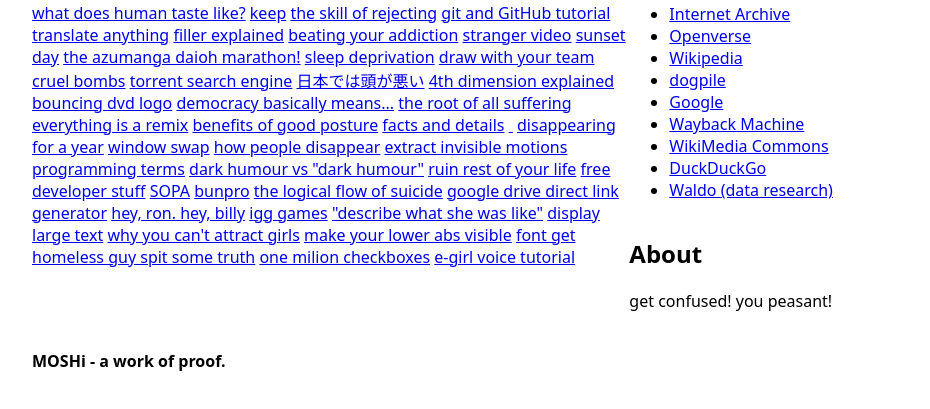
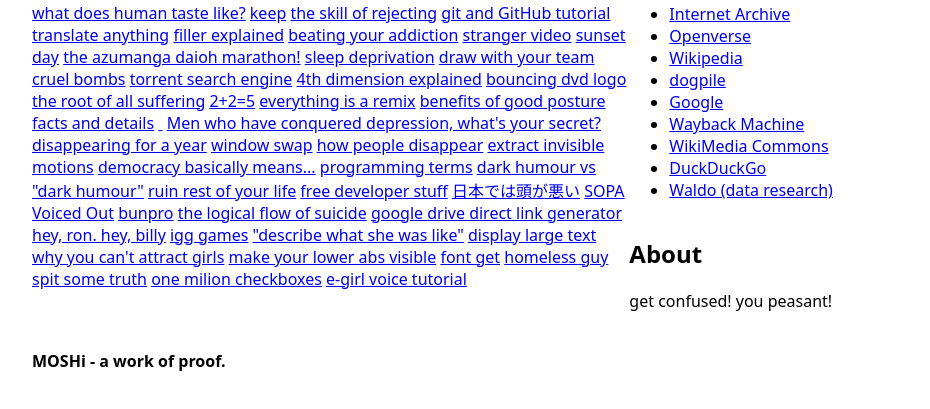
Before and after one commit to ppzh0/MOSHi, a plain HTML site: page index.html in a window 1280 px wide. Shown: the part 171-580 px from the top of the page, without its empty margins (160-1090 px from the left). Drawn offline with Linux system fonts and the light colour scheme; a web font is replaced by a local one.

Commit message:
add 4 links

```diff
--- a/index.html
+++ b/index.html
@@ -31,24 +31,27 @@
             <a href="https://excalidraw.com/" target="_blank">draw with your team</a>
             <a href="https://youtu.be/SHZAaGidUbg?si=IBf7X0Ze7kBRznIT" target="_blank">cruel bombs</a>
             <a href="https://1337x.to/" target="_blank">torrent search engine</a>
-            <a href="https://youtu.be/hz8JFMkui14?si=JCJ_iz1HeK9SsWv3" target="_blank">日本では頭が悪い</a>
             <a href="https://youtu.be/eGguwYPC32I?si=98tdJpstdU3efcnD" target="_blank">4th dimension explained</a>
             <a href="https://bouncingdvdlogo.com/" target="_blank">bouncing dvd logo</a>
-            <a href="https://youtu.be/QFgcqB8-AxE?si=q-qry9_4u2LNI6vY" target="_blank">democracy basically means...</a>
             <a href="https://youtu.be/JrNMhTqy6gY?si=91hKgjZZgOxUCp46" target="_blank">the root of all suffering</a>
+            <a href="https://youtu.be/DgAtXgM9wn4?si=dBg0Q0kpib6DHIFV" target="_blank">2+2=5</a>
             <a href="https://www.everythingisaremix.info/" target="_blank">everything is a remix</a>
             <a href="https://youtu.be/OyK0oE5rwFY?si=HzwGqEl9jDgGGMjy" target="_blank">benefits of good posture</a>
             <a href="https://factsanddetails.com/" target="_blank">facts and details</a>
             <a href="https://youtu.be/_wP7gqiMkug?si=cRH9nv9WKGIVmCBw" target="_blank">&nbsp;</a>
+            <a href="https://x.com/DearS_o_n/status/1844450520901222716" target="_blank">Men who have conquered depression, what's your secret?</a>
             <a href="https://youtu.be/ue9LbjAIuR8?si=_Ib1FZALT5b_YAyV" target="_blank">disappearing for a year</a>
             <a href="https://www.window-swap.com/Window" target="_blank">window swap</a>
             <a href="https://youtu.be/CPBJgpK0Ulc?si=IBs18aOf9Lx0yuNu" target="_blank">how people disappear</a>
             <a href="https://youtu.be/rEoc0YoALt0?si=HVYduqIIRIZYOJbB" target="_blank">extract invisible motions</a>
+            <a href="https://youtu.be/QFgcqB8-AxE?si=q-qry9_4u2LNI6vY" target="_blank">democracy basically means...</a>
             <a href="https://www.hackterms.com/" target="_blank">programming terms</a>
             <a href="https://youtu.be/bTScVz3ntbM?si=rPBPMFgIwwl9ByM9" target="_blank">dark humour vs "dark humour"</a>
             <a href="https://youtu.be/ofdiMd3P5h4?si=0h1QGGCQg9kR5FrE" target="_blank">ruin rest of your life</a>
             <a href="https://freestuff.dev/" target="_blank">free developer stuff</a>
+            <a href="https://youtu.be/hz8JFMkui14?si=JCJ_iz1HeK9SsWv3" target="_blank">日本では頭が悪い</a>
             <a href="https://en.wikipedia.org/wiki/Stop_Online_Piracy_Act" target="_blank">SOPA</a>
+            <a href="https://youtube.com/@voicedout?si=BcrwjA7RiYv8Pm0Q" target="_blank">Voiced Out</a>
             <a href="https://bunpro.jp/" target="_blank">bunpro</a>
             <a href="https://youtu.be/UwxOKap9NTM?si=mqf0nEUJjjDsPqA_" target="_blank">the logical flow of suicide</a>
             <a href="https://sites.google.com/site/gdocs2direct/" target="_blank">google drive direct link generator</a>
```
